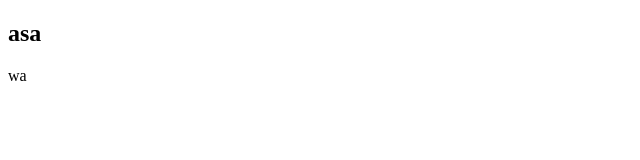
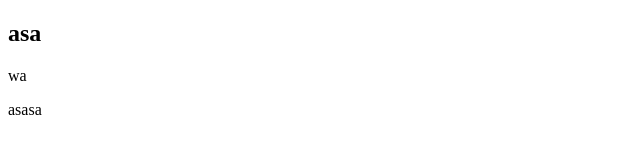
Before and after one commit to swiderekm/FEND25, a plain HTML site: page index.html in a window 1280 px wide. Shown: the full height of the page, 0-640 px from the left. Drawn offline with Linux system fonts and the light colour scheme.

Commit message:
Addera P

```diff
--- a/index.html
+++ b/index.html
@@ -8,5 +8,7 @@
 <body>
     <h2>asa</h2>
     <div>wa</div>
+    <p>asasa</p>
+
 </body>
 </html>
```
